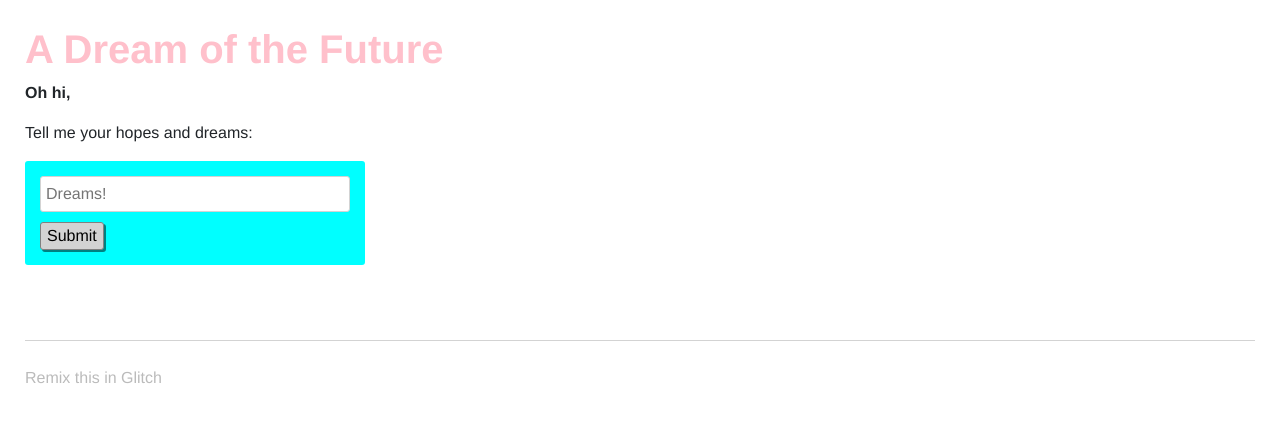
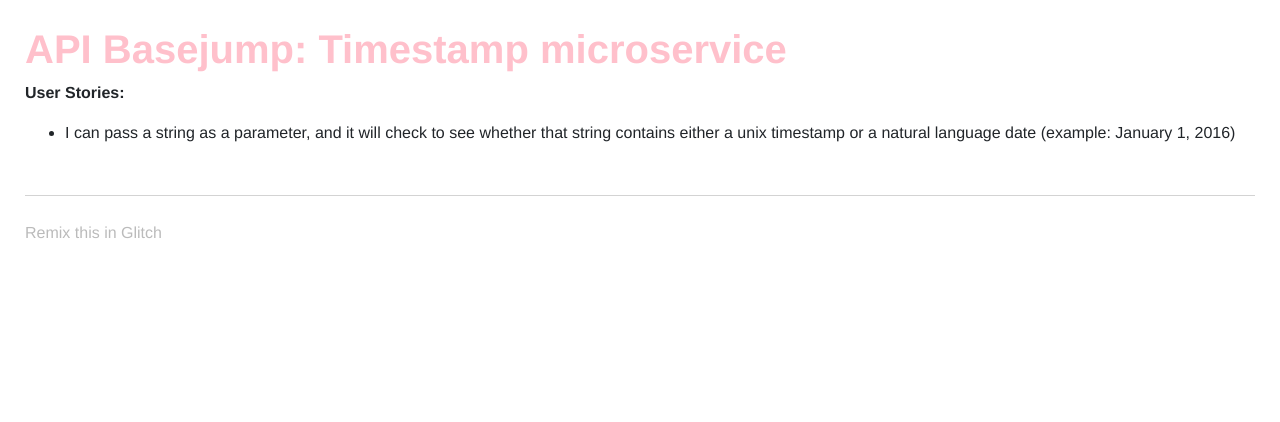
Before and after one commit to d33con/timestamp-microservice, a website: page views/index.html in a window 1280 px wide. Drawn offline with nearby package versions, Linux system fonts and the light colour scheme; no server answers.

Commit message:
☔️🦀 Checkpoint ./server.js:761107/535 ./views/index.html:761107/880

```diff
--- a/views/index.html
+++ b/views/index.html
@@ -22,19 +22,15 @@
   <body>
     <header>
       <h1>
-        A Dream of the Future
+        API Basejump: Timestamp microservice
       </h1>
     </header>
 
     <main>
-      <p class="bold">Oh hi,</p>
-      <p>Tell me your hopes and dreams:</p>
-      <form>
-        <input type="text" maxlength="100" placeholder="Dreams!">
-        <button type="submit">Submit</button>
-      </form>
+      <p class="bold">User Stories:</p>
       <section class="dreams">
         <ul id="dreams">
+          <li>I can pass a string as a parameter, and it will check to see whether that string contains either a unix timestamp or a natural language date (example: January 1, 2016)</li>
         </ul>
       </section>
     </main>
```
Also changed, not shown: server.js (+3 -18 lines).
